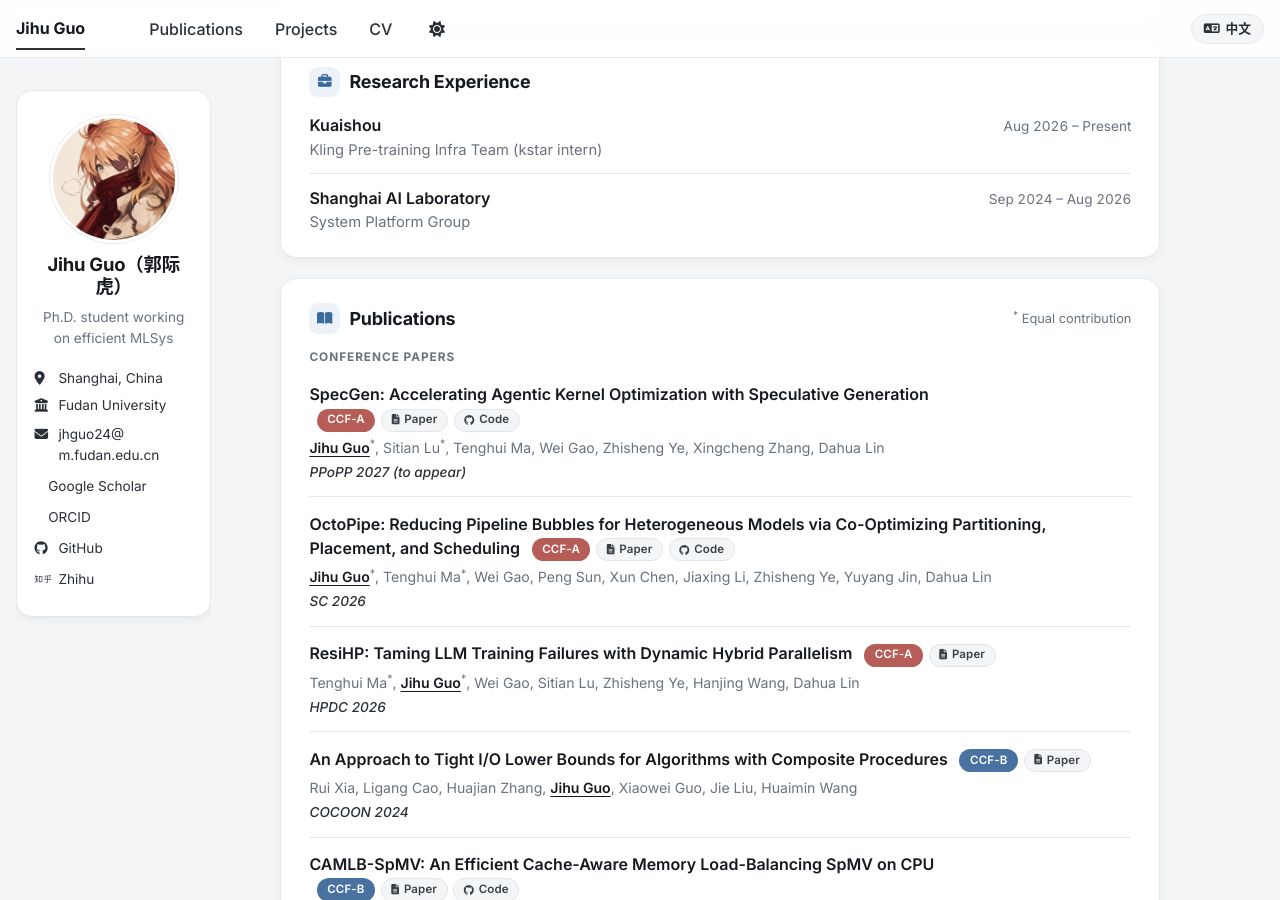
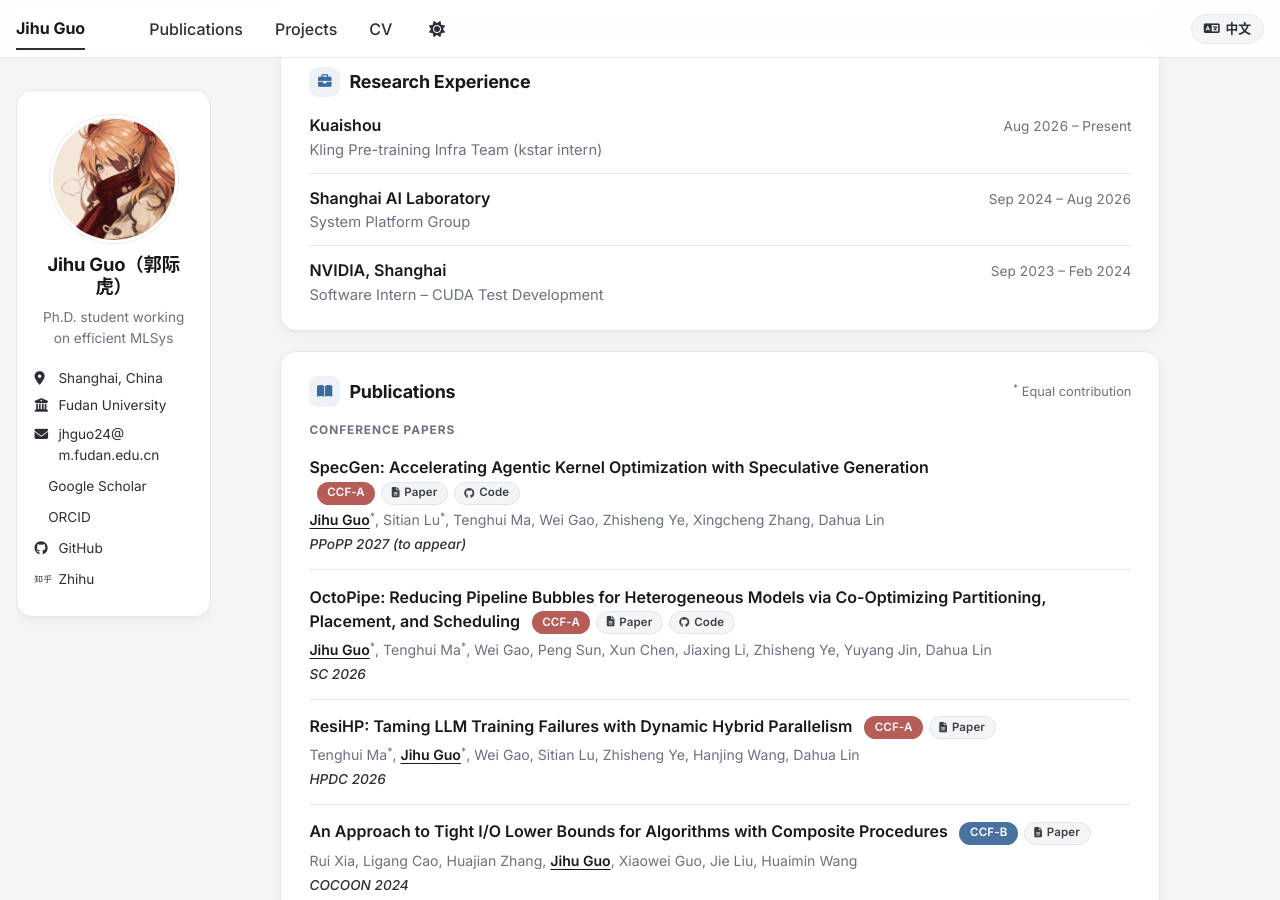
Before and after one commit to guojihu-hana/guojihu-hana.github.io, a Jekyll site: the page built from _pages/about.html, in a window 1280 px wide and 900 px high, scrolled down 679 px. Built offline with Jekyll 4.4.1, drawn with Linux system fonts in a browser that asks for light colours; a script bundle is joined from its source files by our own code; a style sheet for code colours, icons or effects is not loaded.

Commit message:
Add NVIDIA internship to experience
Co-authored-by: Cursor <cursoragent@cursor.com>

```diff
--- a/_data/experience.yml
+++ b/_data/experience.yml
@@ -13,3 +13,10 @@
   org_zh: 上海人工智能实验室
   team: System Platform Group
   team_zh: 系统平台组
+
+- period: Sep 2023 – Feb 2024
+  period_zh: 2023.09 – 2024.02
+  org: NVIDIA, Shanghai
+  org_zh: 英伟达（上海）
+  team: Software Intern – CUDA Test Development
+  team_zh: 软件实习生 – CUDA 测试开发
```
